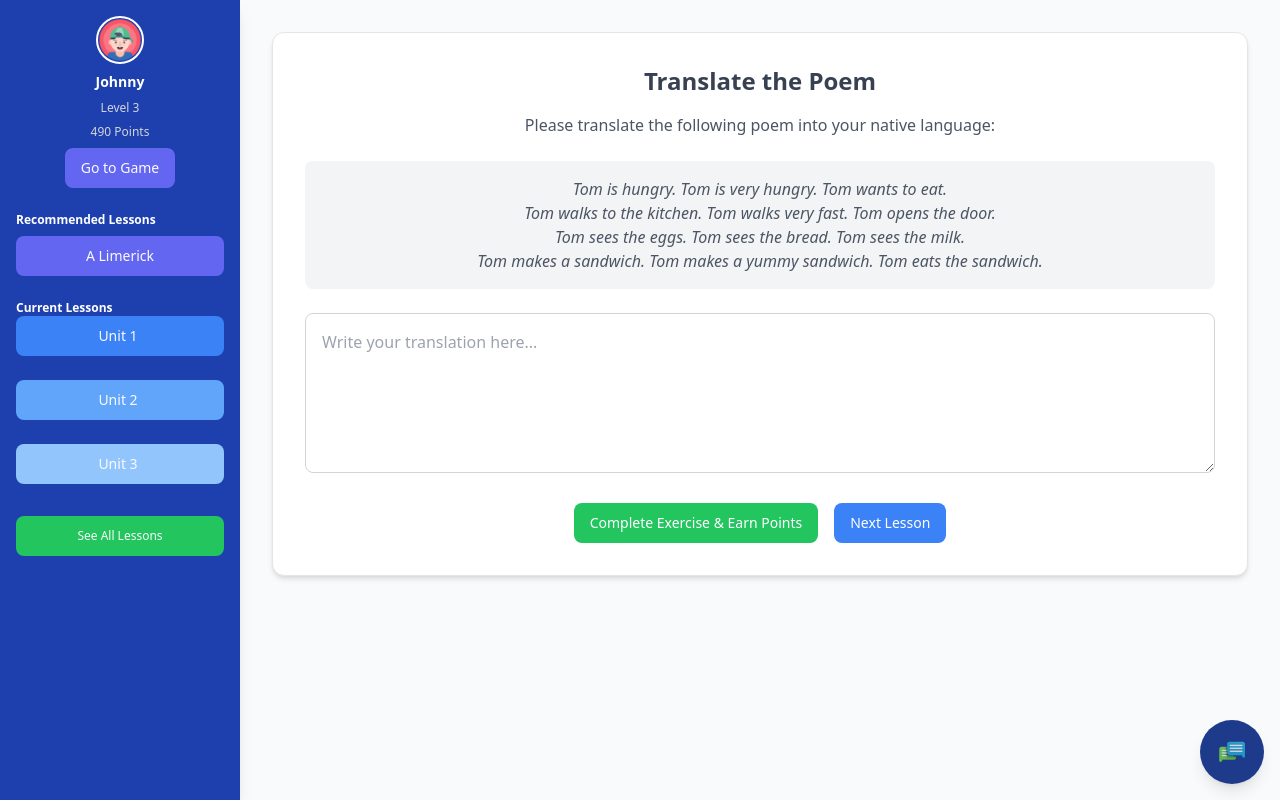
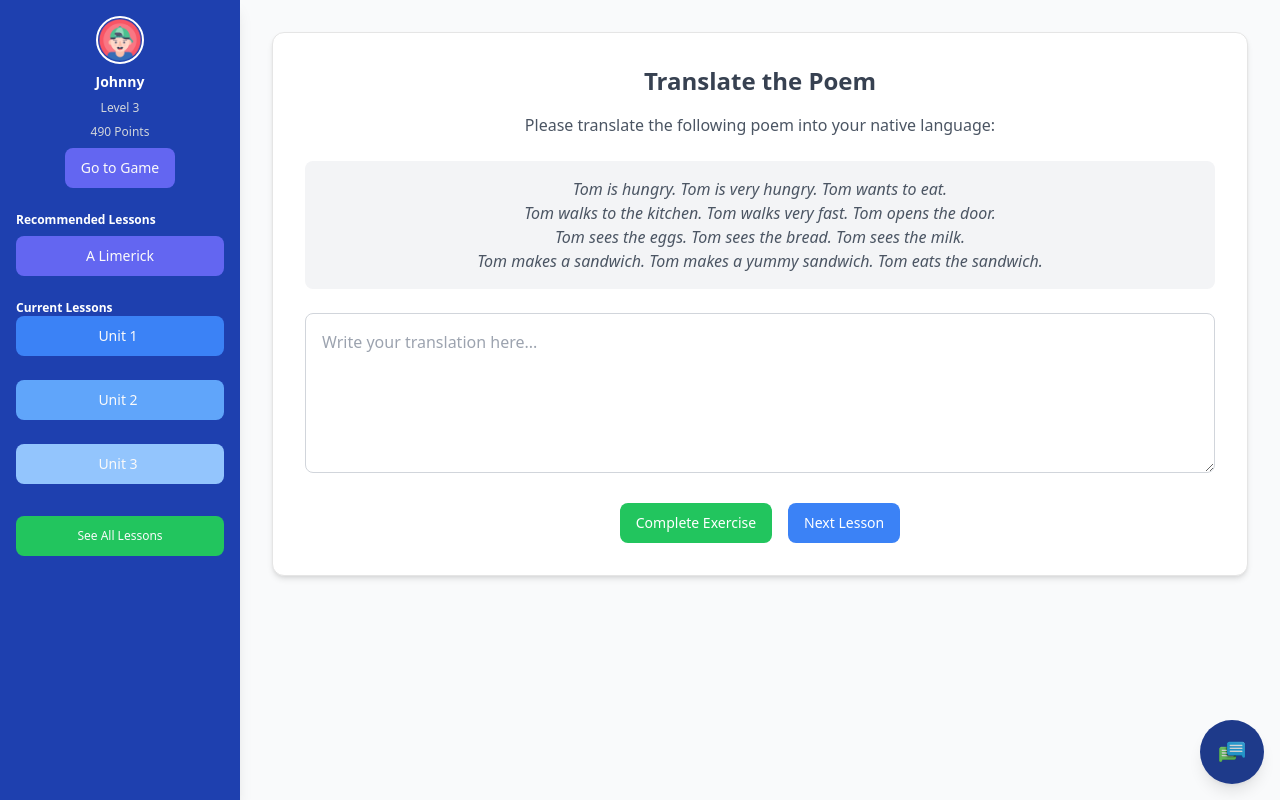
Before and after one commit to khush2003/tara, a React (Vite) app in the folder frontend/student_portal/: page /learning in a window 1280 px wide. Built offline with nearby package versions, Linux system fonts and the light colour scheme.

Commit message:
RT_update_onclick && re_edit button

```diff
--- a/frontend/student_portal/src/pages/learning.tsx
+++ b/frontend/student_portal/src/pages/learning.tsx
@@ -72,7 +72,7 @@ const LearningContentPage: React.FC = () => {
                 <h2 className="text-sm font-semibold mt-2">Johnny</h2> {/* Dynamic Name */}
                 <p className="text-xs text-gray-300">Level 3</p>
                 <p className="text-xs text-gray-300">490 Points</p>
-                <Button className="w-full py-4 bg-indigo-500 rounded-lg">Go to Game</Button> {/* Updated */}
+                <Button className="w-full py-4 bg-indigo-500 rounded-lg"  onClick={() => navigate('/gameintro')}>Go to Game</Button> {/* Updated */}
               </>
             )}
           </div>
@@ -155,7 +155,8 @@ const LearningContentPage: React.FC = () => {
             placeholder="Write your translation here..."
           ></textarea>
           <div className="flex justify-center space-x-4">
-            <Button className="p-4 bg-green-500 text-white rounded-lg">Complete Exercise & Earn Points</Button>
+            <Button className="p-4 bg-green-500 text-white rounded-lg">Complete Exercise</Button>
+            {/* & Earn Points */}
             <Button className="p-4 bg-blue-500 text-white rounded-lg">Next Lesson</Button>
           </div>
         </Card>
```
